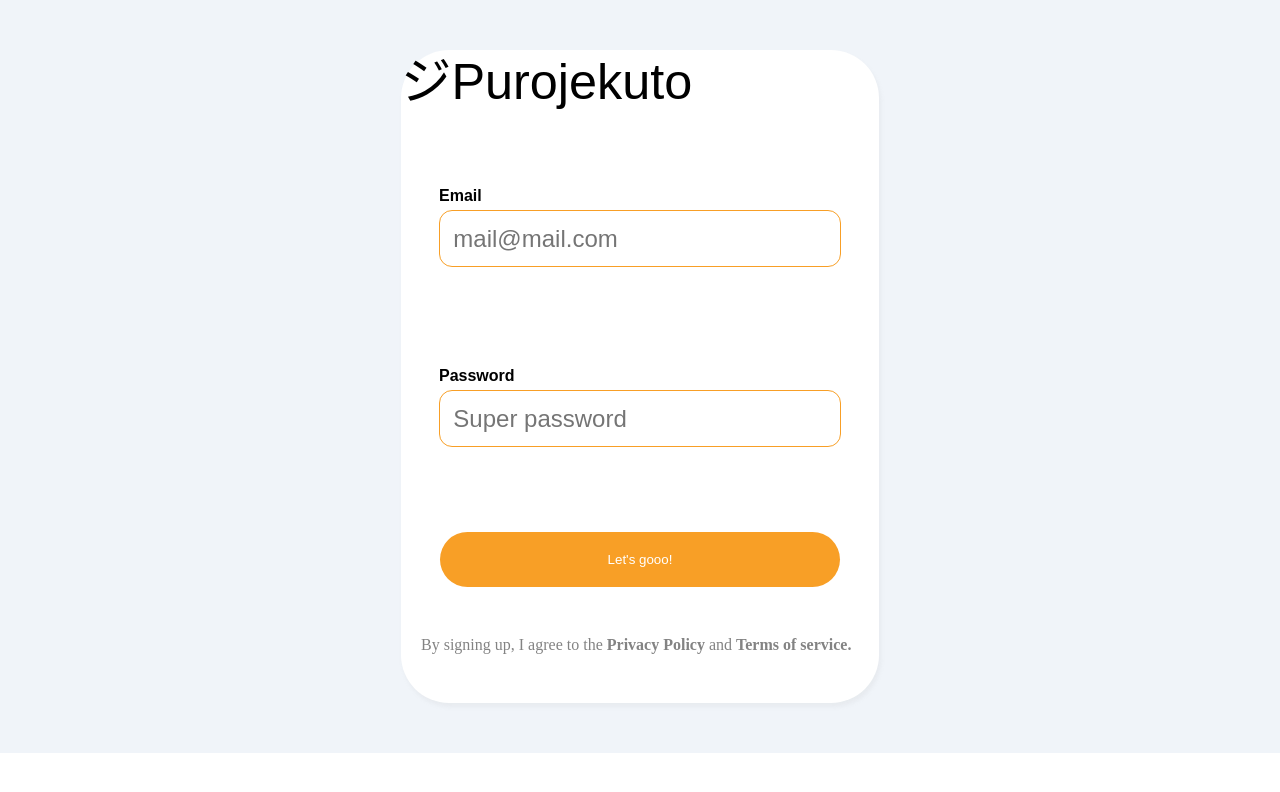
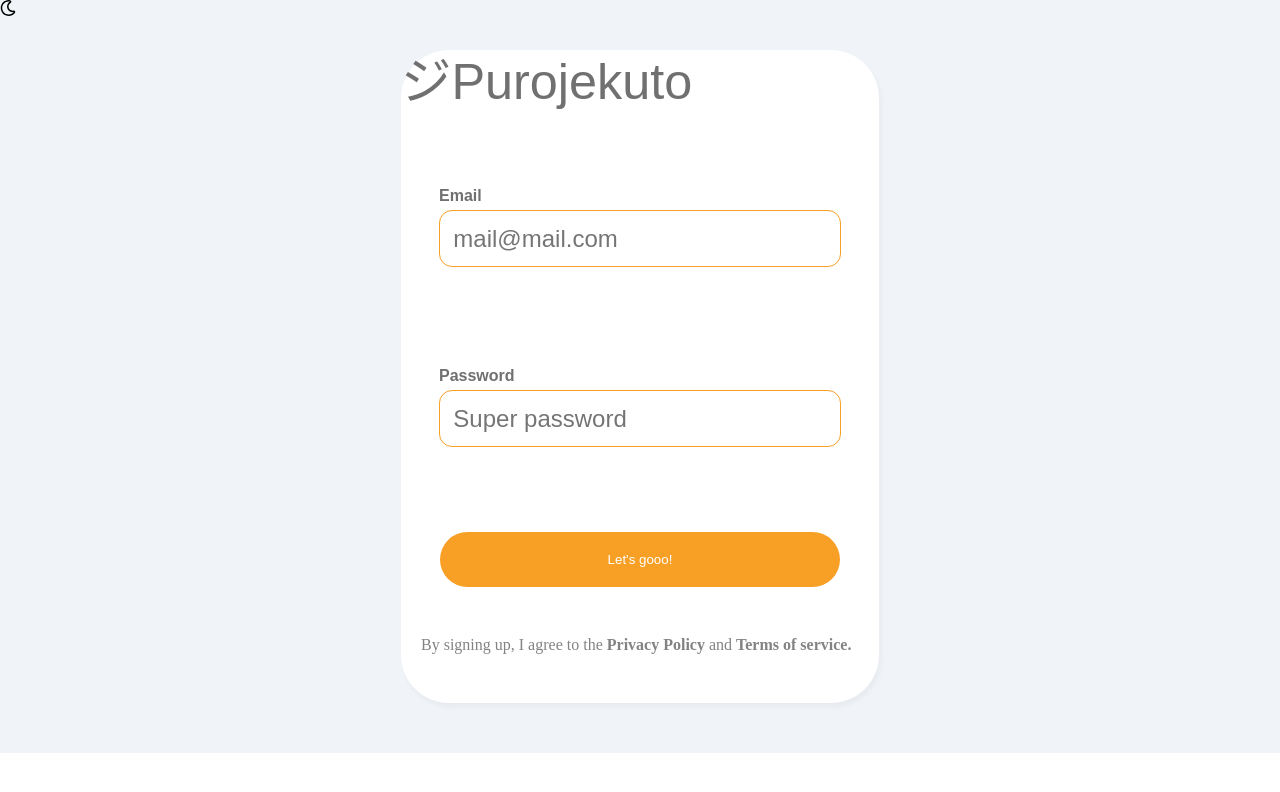
Before and after one commit to Purojekuto-Capstone/purojekuto-client, a Next.js app: page /login in a window 1280 px wide. Shown: the top 792 px of the page. Built offline with nearby package versions, Linux system fonts and the light colour scheme.

Commit message:
complete dark mode

```diff
--- a/src/pages/login.jsx
+++ b/src/pages/login.jsx
@@ -1,11 +1,29 @@
-import React from 'react'
+/* import React from 'react' */
 import {useRouter} from 'next/router'
+import { store } from '../context/store';
+import { useContext } from 'react';
+import { faMoon,faSun } from '@fortawesome/free-regular-svg-icons';
+  import { FontAwesomeIcon } from '@fortawesome/react-fontawesome';
 
 export default function Login() {
     const router = useRouter()
+    const { dispatch, state } = useContext(store);
+    const { theme  } = state;
+
+    let handleThemeTrigger = () => {
+        theme === 'dark'
+          ? dispatch({ type: 'THEME__TRIGGER', payload: 'light' })
+          : dispatch({ type: 'THEME__TRIGGER', payload: 'dark' });
+      };
 
     return (
-        <div className="main__container">
+        <div className={`main__container ${theme === 'light' ? 'light-theme' : 'dark-theme'}`}>
+            <div onClick={() => handleThemeTrigger()}>
+            <FontAwesomeIcon
+              className="layout__header--icon"
+              icon={theme === 'dark' ? faSun : faMoon}
+            />
+            </div>
             <div className="login__container">
                 <h1 className="login__container--h1"> ジPurojekuto </h1>
 
--- a/src/pages/newProject.jsx
+++ b/src/pages/newProject.jsx
@@ -1,12 +1,16 @@
 import React from 'react';
 import Layout from '../components/layout/layout';
+import Link from 'next/link';
+
 
 
 export default function Login() {
   return (
     <Layout>
       <div className="container">
+      <Link href="/" >
         <a>←Back</a>
+        </Link>
         <h1 className="container__h1">New Project</h1>
         <h4>New set up a calendar</h4>
         <p>What kind of project is it?</p>
--- a/src/pages/newProyect.jsx
+++ b/src/pages/newProyect.jsx
@@ -1,6 +1,6 @@
 import React from 'react';
 import Layout from '../components/layout/layout';
-import Link from 'next/link'
+import Link from 'next/link';
 
 const newProyect = () => {
   return (
--- a/src/styles/_input.scss
+++ b/src/styles/_input.scss
@@ -5,13 +5,16 @@
     padding: 1rem .75rem;
     width: 100%;
     margin-bottom: 15px;
-    font-size: 1rem;
+    font-size: 24px;
     line-height: 1.25;
     color: #55595c;
-    background-image: none;
     background-clip: padding-box;
     border: 1px solid $icon-color ;
-    border-radius: 10px;
+    border-radius: 13px;
+    @include themify($themes) {
+        color: themed('text-color');
+        background: themed('backgroundInput') ;
+      }
     transition: all 0.25s cubic-bezier(0.4, 0, 1, 1);
 
     &__container {
@@ -24,6 +27,9 @@
         display: inline-block;
         margin-bottom: .5rem;
         touch-action: manipulation;
+        @include themify($themes) {
+            color: themed('text-color');
+          }
     }
 
     &:focus {
--- a/src/styles/_themes.scss
+++ b/src/styles/_themes.scss
@@ -1,17 +1,18 @@
 @import './vars';
 
-$black: #070608;
 
 $themes: (
     light: (
         background: $bg-light,
         text-color: $text-color,
         backgroundMain: $icon-text-color,
+        backgroundInput: $container-color
     ),
     dark: (
         background: $bg-dark-color,
         text-color: $icon-text-color,
         backgroundMain:$container-color-color ,
+        backgroundInput: $component-dark-color,
     ),
 
 );
--- a/src/styles/components/header.scss
+++ b/src/styles/components/header.scss
@@ -24,7 +24,6 @@
                 color: themed('text-color');
               }
             margin: 15px;
-            color: gray;
             cursor: pointer;
             display: flex;
             align-items: center;
--- a/src/styles/components/login.scss
+++ b/src/styles/components/login.scss
@@ -3,7 +3,11 @@
     display: grid;
     grid-template-columns: 1fr 478px 1fr ;
     grid-template-rows:  50px 653px 50px;
-    background:#F0F4F9;font-family: 'Poppins', sans-serif;
+    background:#F0F4F9;
+    font-family: 'Poppins', sans-serif;
+    @include themify($themes) {
+        background-color: themed('background') ;
+      }
 
     // TODO: @Antonn you need to set a full width and height to your main component, you can use min-height and min-width properties
 
@@ -25,7 +29,11 @@
    /* width: 478px;
     height: 653px; */
     border-radius: 48px;
-    background:#FFFFFF ;
+    @include themify($themes) {
+        color: themed('text-color');
+        background: themed('backgroundMain') ;
+      }
+    /* background:#FFFFFF ; */
     box-shadow: 2px 4px 4px #9D9D9D1A;
     opacity: 1;
 }
@@ -57,6 +65,10 @@ justify-self: center;
     justify-self: center;
     border: 1px solid #F89F26;
     border-radius: 13px;
+    @include themify($themes) {
+        color: themed('text-color');
+        background: themed('backgroundInput') ;
+      }
 }
 
 .login__container--btn{
--- a/src/styles/components/newProject.scss
+++ b/src/styles/components/newProject.scss
@@ -25,10 +25,15 @@
 .container p {
     font-weight:500;
     margin-bottom: 3px;
+    @include themify($themes) {
+        color: themed('text-color');
+      }
+
 }
 
 .login__container--input{
     margin-bottom: 35px;
+
 }
 
 .btn-primary{
--- a/src/styles/pages/newProyect.scss
+++ b/src/styles/pages/newProyect.scss
@@ -16,6 +16,7 @@
   }
   h4{
     margin-bottom: 35px;
+    color: rgb(194, 194, 194);
   }
   a{
     font-size: 12px;
```
